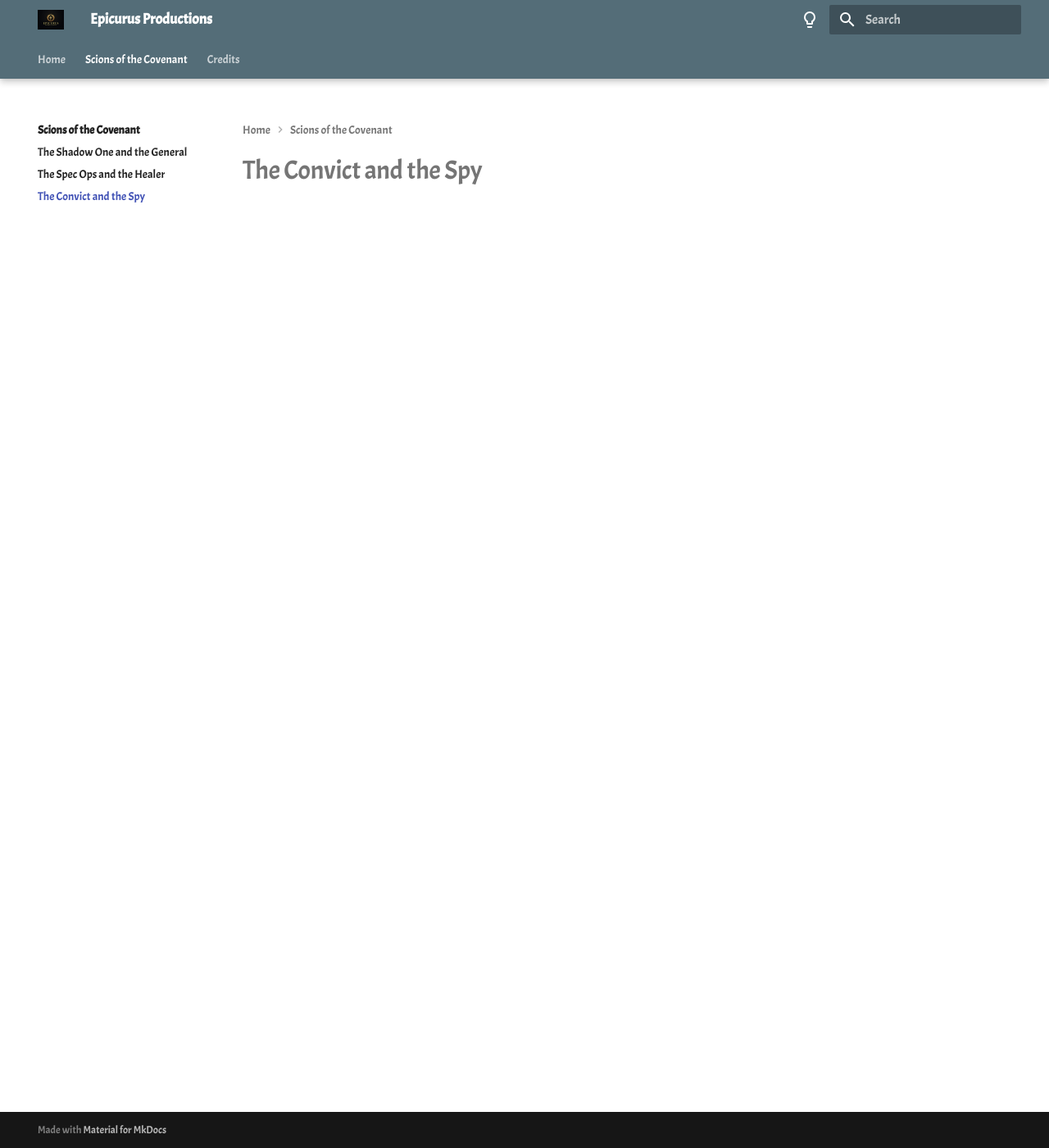
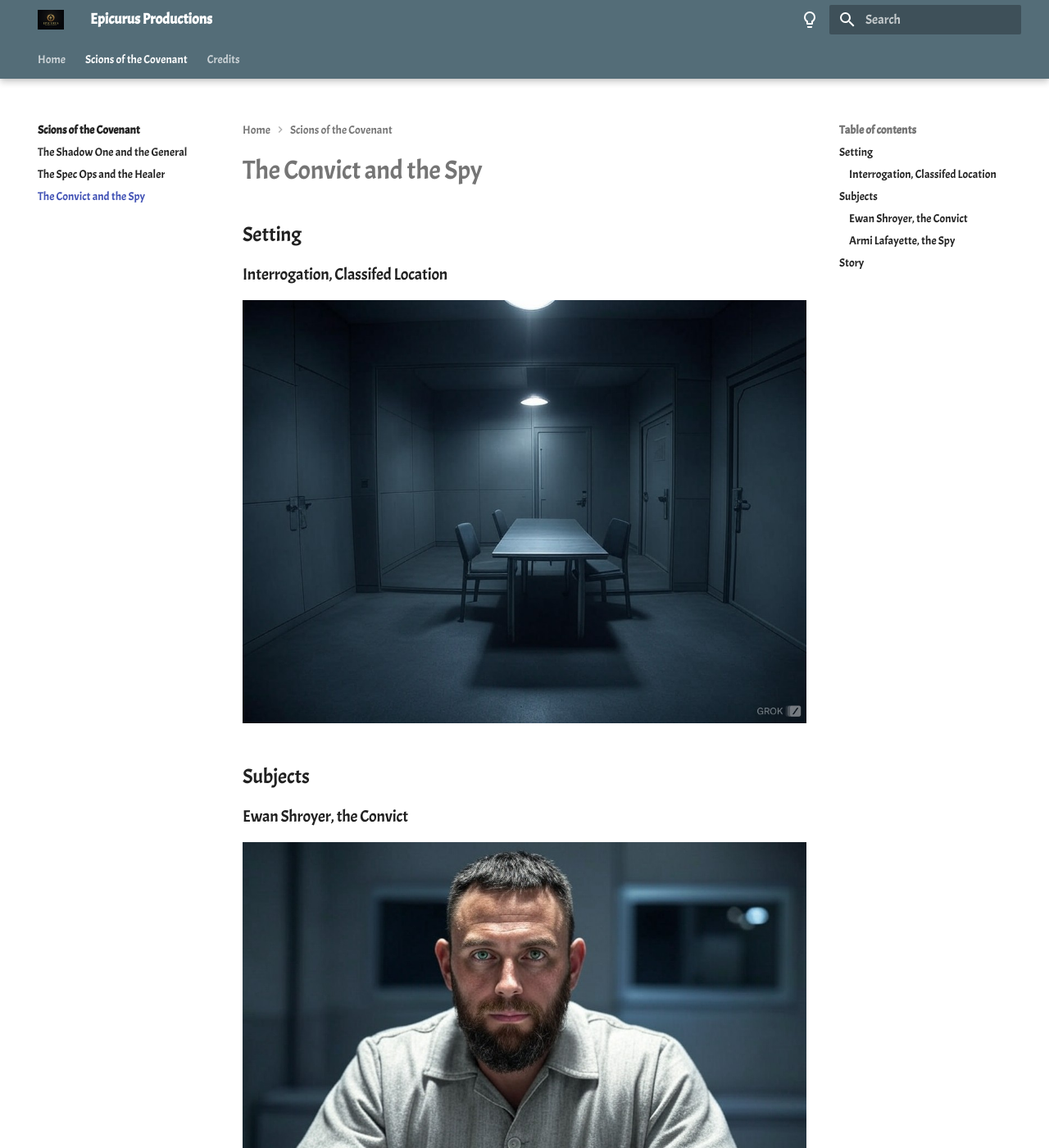
Before and after one commit to gamefreakcabe/solomons-arboretum, an MkDocs documentation site: the page built from docs/sotc/convict-spy.md, in a window 1280 px wide and 1400 px high. Shown: the whole window at 82% size. Built offline with MkDocs 1.6.1 and Material for MkDocs 9.7.7, drawn with Linux system fonts in a browser that asks for light colours; some of the changed text lies outside the part shown.

Commit message:
Update convict-spy.md

```diff
--- a/docs/sotc/convict-spy.md
+++ b/docs/sotc/convict-spy.md
@@ -1 +1,19 @@
 # The Convict and the Spy
+
+## Setting
+
+### Interrogation, Classifed Location
+
+![Prison](../images/CoS/interrogation.jpeg)
+
+## Subjects
+
+### Ewan Shroyer, the Convict
+
+![The Shadow](../images/CoS/shroyer3.jpeg)
+
+### Armi Lafayette, the Spy
+
+![Lee](../images/CoS/armi.jpeg)
+
+## Story
```
